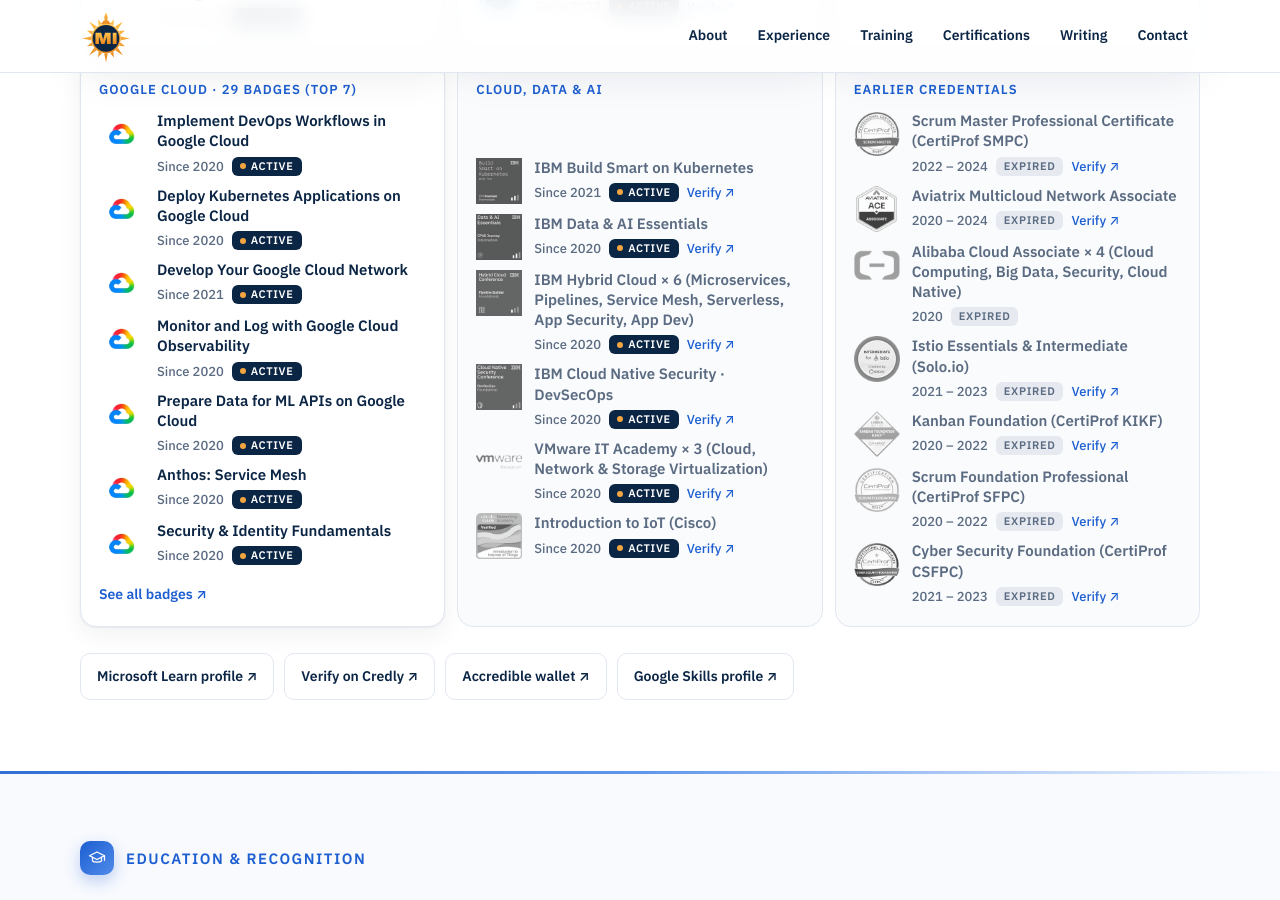
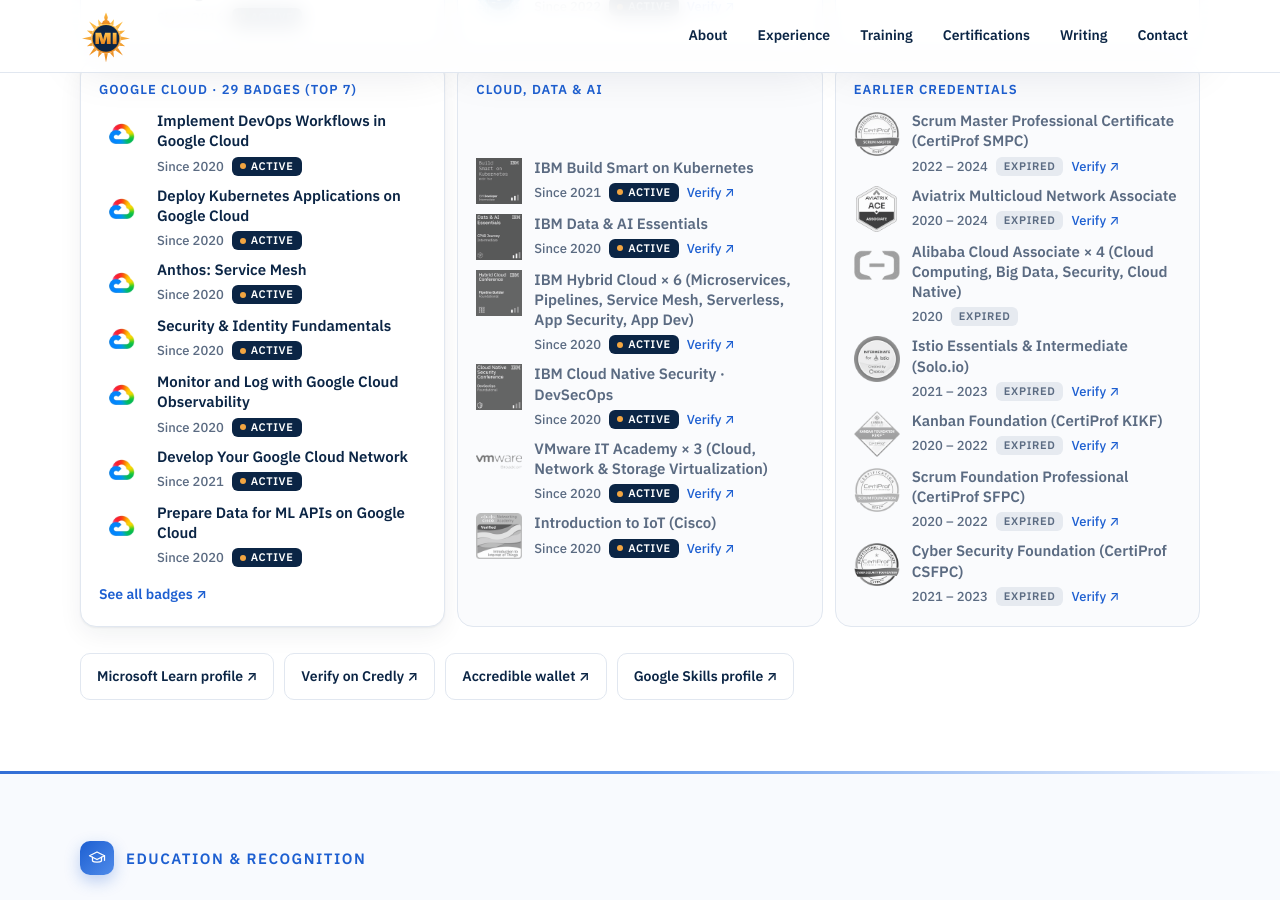
Before and after one commit to Madhan-I/Madhan-I.github.io, a Jekyll site: the page built from index.html, in a window 1280 px wide and 900 px high, scrolled down 8363 px. Built offline with Jekyll 4.4.1, drawn with Linux system fonts in a browser that asks for light colours.

Commit message:
Order Google badges by relevance
Co-Authored-By: Claude Opus 5.5 <noreply@anthropic.com>
Claude-Session: https://claude.ai/code/session_01MFRrTt7LBDdX57m85KHNGp

```diff
--- a/_data/profile.yml
+++ b/_data/profile.yml
@@ -398,23 +398,23 @@ certifications:
         year: "2020"
         status: Active
         badge: google-cloud-logo.png
-      - name: Develop Your Google Cloud Network
-        year: "2021"
+      - name: "Anthos: Service Mesh"
+        year: "2020"
+        status: Active
+        badge: google-cloud-logo.png
+      - name: Security & Identity Fundamentals
+        year: "2020"
         status: Active
         badge: google-cloud-logo.png
       - name: Monitor and Log with Google Cloud Observability
         year: "2020"
         status: Active
         badge: google-cloud-logo.png
-      - name: Prepare Data for ML APIs on Google Cloud
-        year: "2020"
+      - name: Develop Your Google Cloud Network
+        year: "2021"
         status: Active
         badge: google-cloud-logo.png
-      - name: "Anthos: Service Mesh"
-        year: "2020"
-        status: Active
-        badge: google-cloud-logo.png
-      - name: Security & Identity Fundamentals
+      - name: Prepare Data for ML APIs on Google Cloud
         year: "2020"
         status: Active
         badge: google-cloud-logo.png
```
